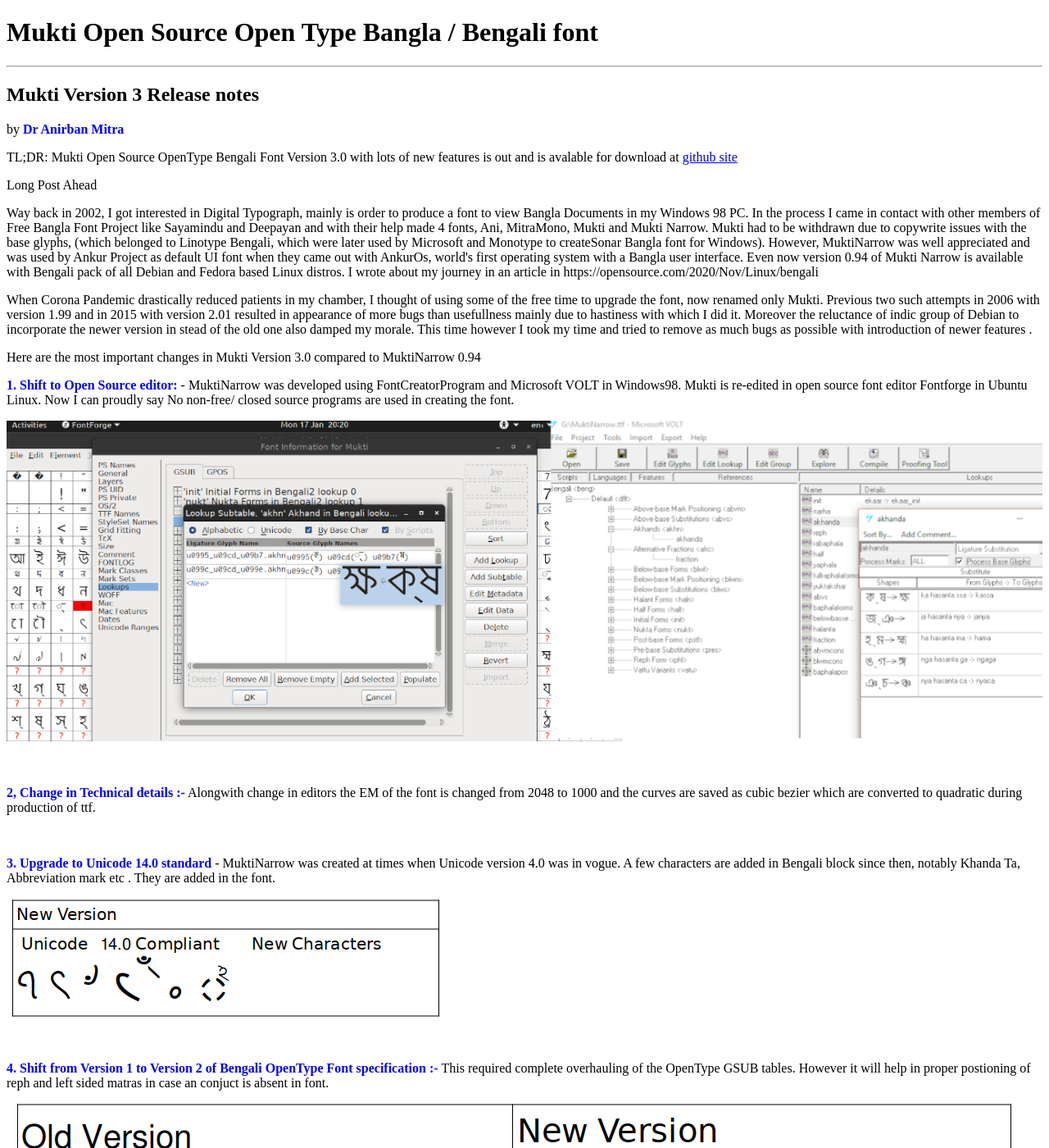
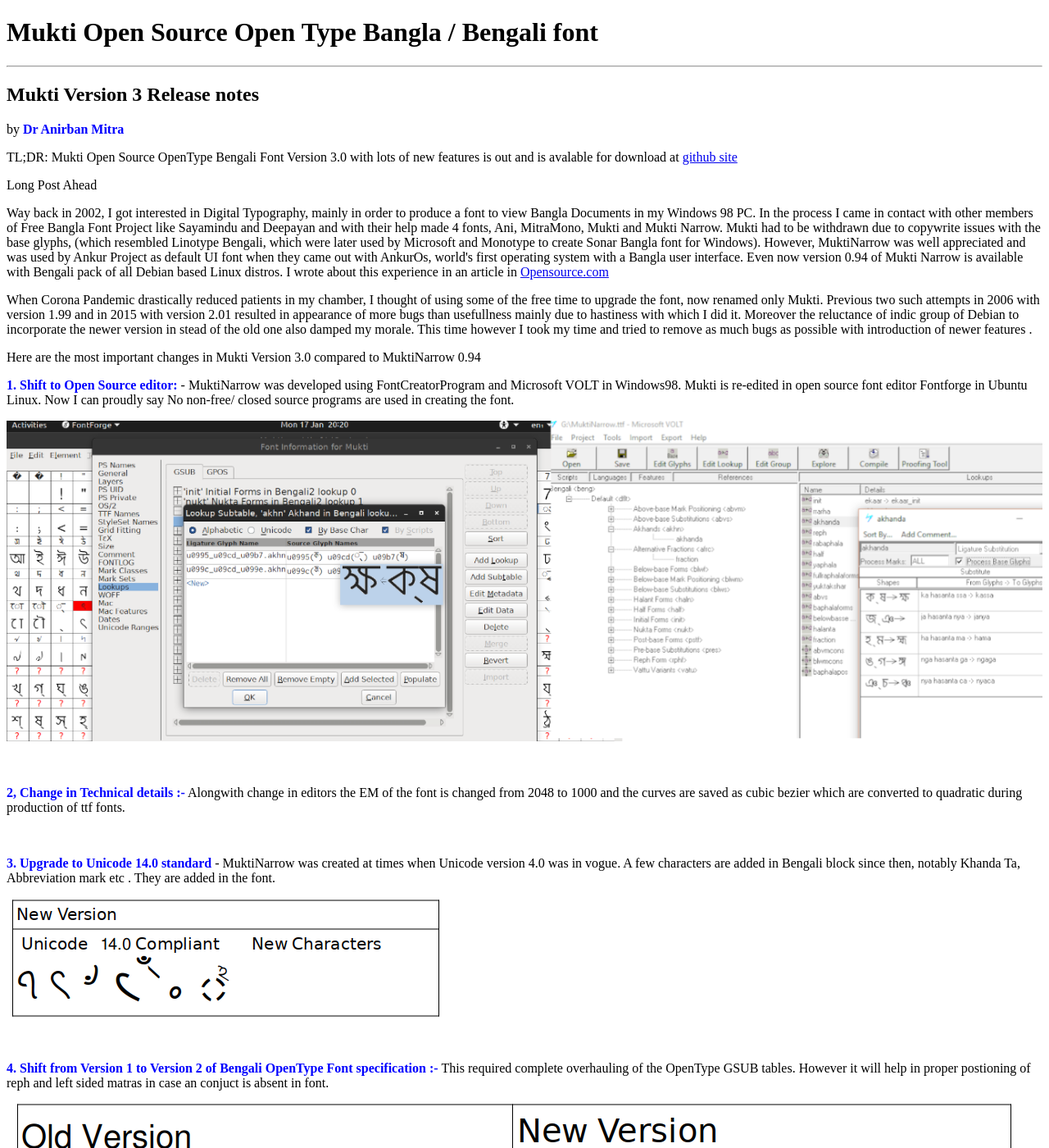
Before and after one commit to mitradranirban/fonts-mukti, a Jekyll site: the page index.html, which Jekyll copies as it is, in a window 1280 px wide and 1400 px high. Shown: the whole window at 82% size. Built offline with Jekyll 4.4.1, drawn with Linux system fonts in a browser that asks for light colours; some of the changed text lies outside the part shown.

Commit message:
corrected webpage, added script

```diff
--- a/index.html
+++ b/index.html
@@ -28,20 +28,19 @@
 </p>
 <p>Long Post Ahead
 </p>
-<p>Way back in 2002, I got interested in Digital Typograph, mainly is
+<p>Way back in 2002, I got interested in Digital Typography, mainly in
 order to produce a font to view Bangla Documents in my Windows 98 PC.
 In the process I came in contact with other members of Free Bangla
 Font Project like Sayamindu and Deepayan and with their help made 4
 fonts, Ani, MitraMono, Mukti and Mukti Narrow. Mukti had to be
 withdrawn due to copywrite issues with the base glyphs, (which
-belonged to Linotype Bengali, which were later used by Microsoft and
-Monotype to createSonar Bangla font for Windows). However,
+resembled Linotype Bengali, which were later used by Microsoft and
+Monotype to create Sonar Bangla font for Windows). However,
 MuktiNarrow was well appreciated and was used by Ankur Project as
 default UI font when they came out with AnkurOs, world's first
 operating system with a Bangla user interface. Even now version 0.94
-of Mukti Narrow is available with Bengali pack of all Debian and
-Fedora based Linux distros. I wrote about my journey in an article in
-https://opensource.com/2020/Nov/Linux/bengali</p>
+of Mukti Narrow is available with Bengali pack of all Debian based Linux distros.
+I wrote about this experience in an article in <a href="https://opensource.com/article/20/7/linux-bengali">Opensource.com</a></p>
 <p>When Corona Pandemic drastically reduced patients in my chamber, I
 thought of using some of the free time to upgrade the font, now
 renamed only Mukti. Previous two such attempts in 2006 with version
@@ -64,7 +63,7 @@
 <p><b> 2, Change in Technical details :-</b> Alongwith change in editors
 the EM of the font is changed from 2048 to 1000 and the curves are
 saved as cubic bezier which are converted to quadratic during
-production of ttf.</p>
+production of ttf fonts.</p>
 <br/>
 
 <p><b>3. Upgrade to Unicode 14.0 standard </b>- MuktiNarrow was created at
@@ -97,7 +96,7 @@
 <br/>
 
 <p><b>7. Addition of Vedic stress Marks:- </b> Vedic Stress marks to indicate voice modulation for writing
-Vedic hymns in Bangla as well as musical notationsare added in the font.
+Vedic hymns in Bangla as well as musical notations are added in the font.
 </p>
 <p ><img src="pics/vedic.png" alt="vedic-marks"/></p>
 <br/>
@@ -122,6 +121,13 @@
 <hr/>
 <p> For comments, bug reports feature request please visit our <a href="https://github.com/mitradranirban/fonts-mukti/issues">
 issues </a>section </p>
-
+<hr/>
+<h4>Version wise release dates and Number of Glyphs</h4>
+<ul>
+	<li>0.94 November 1 2003 - </li>
+	<li>1.99 January 26 2006 - 599 glyphs </li>
+	<li>2.1  October 1 2018 - 601 Glyphs </li>
+	<li>3.0.1 Current release </li>
+</ul>
 </body>
 </html>
```
Also changed, not shown: mukti.otf (added), mukti.ttf (added), 2 other files.
